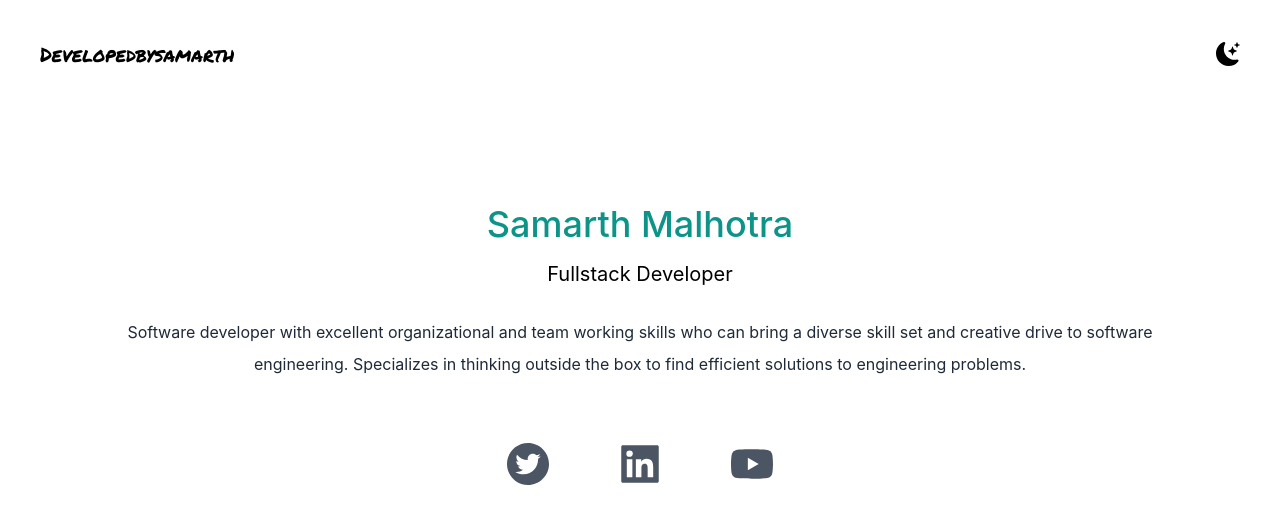
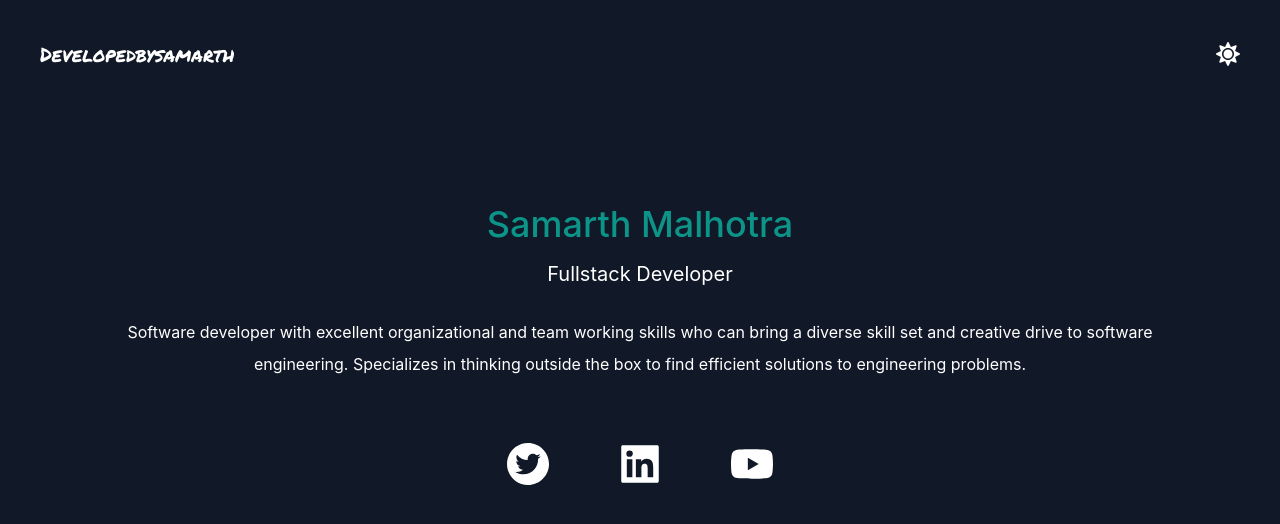
Before and after one commit to samarth-malhotra/samarth-malhotra.github.io, a React (Create React App) app: page / in a window 1280 px wide. Both pictures are taken after a click on the icon 1228 px from the left and 54 px from the top of the page. Shown: the top 524 px of the page. Built offline with nearby package versions, Linux system fonts and the light colour scheme.

Commit message:
added dark mode

```diff
--- a/src/App.js
+++ b/src/App.js
@@ -1,22 +1,48 @@
 import "./App.css";
-import { BsFillMoonStarsFill } from "react-icons/bs";
+import { FaMoon, FaSun } from "react-icons/fa";
+import { BsSun } from "react-icons/bs";
 import info from "./info.json";
 import {
   AiFillTwitterCircle,
   AiFillLinkedin,
   AiFillYoutube,
 } from "react-icons/ai";
+import { useState } from "react";
 
 function App() {
+  const [darkMode, setDarkMode] = useState(false);
   return (
-    <div>
-      <main className="bg-white px-10">
+    <div className={darkMode ? "dark" : ""}>
+      <main className="bg-white px-10 dark:bg-gray-900 dark:text-white">
         <section className="min-h-screen">
           <nav className="py-10 mb-12 flex justify-between">
             <h1 className="text-xl font-marker">Developedby{info.fname}</h1>
             <ul className="flex items-center">
               <li>
-                <BsFillMoonStarsFill className="cursor-pointer text-2xl" />
+                {!darkMode && (
+                  <FaMoon
+                    onClick={() => {
+                      setDarkMode(!darkMode);
+                      console.log(
+                        "🚀 ~ file: App.js:25 ~ App ~ prev",
+                        darkMode
+                      );
+                    }}
+                    className="cursor-pointer text-2xl"
+                  />
+                )}
+                {darkMode && (
+                  <FaSun
+                    onClick={() => {
+                      setDarkMode(!darkMode);
+                      console.log(
+                        "🚀 ~ file: App.js:34 ~ App ~ prev",
+                        darkMode
+                      );
+                    }}
+                    className="cursor-pointer text-2xl dark:text-white"
+                  />
+                )}
               </li>
             </ul>
           </nav>
@@ -25,11 +51,11 @@ function App() {
               {info.name}
             </h2>
             <h3 className="text-xl py-2">{info.designation}</h3>
-            <p className="text-md py-5 leading-8 text-gray-800">
+            <p className="text-md py-5 leading-8 text-gray-800 dark:text-white">
               {info.summary}
             </p>
           </div>
-          <div className="text-5xl flex justify-center gap-16 text-gray-600">
+          <div className="text-5xl flex justify-center gap-16 text-gray-600 dark:text-white">
             <AiFillTwitterCircle />
             <AiFillLinkedin />
             <AiFillYoutube />
--- a/tailwind.config.js
+++ b/tailwind.config.js
@@ -1,5 +1,6 @@
 /** @type {import('tailwindcss').Config} */
 module.exports = {
+  darkMode: "class",
   content: ["./src/**/*.{js,jsx,ts,tsx}"],
   theme: {
     extend: {},
```
